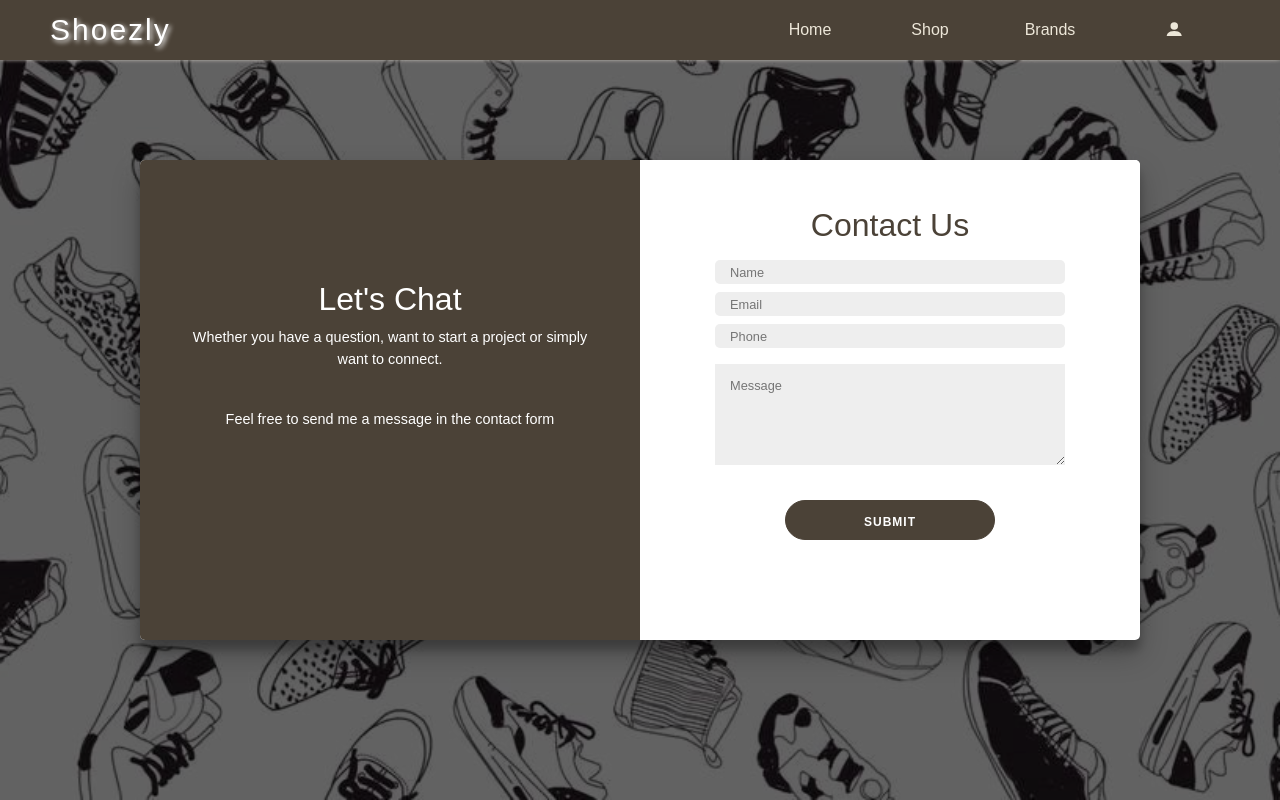
After one commit to Merhii/Shoezly, a PHP site: page /contactus.php in a window 1280 px wide. The commit adds this page. Run offline with PHP 8.4, Linux system fonts and the light colour scheme.

Commit message:
added footer,contact us page, and fixed display bugs

```diff
--- /dev/null
+++ b/contactus.css
@@ -0,0 +1,142 @@
+*{
+  padding: 0;
+  margin: 0;
+  font-family: 'Montserrat', sans-serif;
+}
+#background-img{
+  background-image: url("imgs/shoes.jpg");
+  height: 100vh;
+  position: relative;
+  background-repeat: no-repeat;
+display: flex;
+justify-content: center;
+	align-items: center;
+	flex-direction: column;
+  background-size: cover;
+	background-position: center;
+}
+.overlay {
+  background-color: rgba(0, 0, 0, 0.6);
+  width: 100%;
+  height: 100%;
+  position: absolute;
+  top: 0;
+  left: 0;
+}
+#container {
+	background-color: white;
+	border-radius: 5px;
+  	box-shadow: 0 14px 28px rgba(0,0,0,0.25), 0 10px 10px rgba(0,0,0,0.22);
+	position: relative;
+	overflow: hidden;
+	width: 1000px;
+	max-width: 100%;
+	min-height: 480px;
+  min-width:370px;
+}
+form h2 {
+  font-size:2rem;
+  margin-bottom:1rem;
+}
+.form-container {
+  display:flex;
+}
+
+.left-container {
+  flex:1;
+  height:480px;
+  background-color: #4b4237;
+}
+.right-container {
+  display:flex;
+  flex:1;
+  height:460px;
+  background-color: white;
+  justify-content:center;
+  align-items:center;
+}
+
+.left-container {
+  display:flex;
+  flex:1;
+  height:480px;
+  justify-content:center;
+  align-items:center;
+color:white;
+}
+
+.left-container p {
+  font-size:0.9rem;
+}
+
+.right-inner-container {
+  width:70%;
+  height:80%;
+  text-align:center;
+}
+
+.left-inner-container {
+  height:50%;
+  width:80%;
+  text-align:center;
+  line-height:22px;
+}
+
+ form input, textarea {
+	background-color: #eee;
+	border: none;
+	padding: 12px 15px;
+	margin: 8px 0;
+	width: 100%;
+  font-size:0.8rem;
+}
+
+form input:focus, textarea:focus{
+  outline:1px solid #4b4237;
+}
+
+form h2{
+    color: #4b4237;
+}
+form button {
+	border-radius: 20px;
+	border: 1px solid #4b4237;
+	background-color: #4b4237;
+	color: white;
+	font-size: 12px;
+	font-weight: bold;
+	padding: 12px 45px;
+	letter-spacing: 1px;
+	text-transform: uppercase;
+	transition: transform 80ms ease-in;
+  cursor:pointer;
+}
+
+form button:hover {
+  opacity:0.7;
+}
+@media only screen and (max-width: 600px) {
+  .left-container{
+    display: none;
+  }
+  .lg-view {
+    display:none;
+  }
+}
+
+@media only screen and (min-width: 600px) {
+  .sm-view {
+    display:none;
+  }
+}
+
+form p {
+  text-align:left;
+}
+
+#output{
+  font-family:'Courier New';
+  font-size: medium;
+  margin-top: 5px;
+  text-align: center;
+}
--- /dev/null
+++ b/contactus.js
@@ -0,0 +1,26 @@
+$(document).ready(function () {
+    let name = $("#name");
+    let message = $("#message");
+    let email = $("#email");
+    let output = $("#output");
+    let emailvalid = /^[\w\d._%+-]+@(?:[\w\d-]+\.)+(\w{2,})(,|$)/ ;
+    $("button").on('click', () => {
+        if (name.val().length === 0){
+            output.text("Name should not be empty.");
+            output.css("color", "red");
+        }
+        else if(!emailvalid.test(email.val())) {
+            output.text("Email should be a valid email address.");
+            output.css("color", "red");
+            email.val("");
+        }
+        else if (message.val().length === 0){
+            output.text("Message should not be empty.");
+            output.css("color", "red");
+        }
+        else {
+            output.text("Thank You, your message is received");
+            output.css("color", "green");
+        }
+    })
+});
--- /dev/null
+++ b/contactus.php
@@ -0,0 +1,106 @@
+<!DOCTYPE html>
+<html lang="en">
+<head>
+  <meta charset="UTF-8">
+  <meta name="viewport" content="width=device-width, initial-scale=1.0">
+  <title>Support</title>
+  <link href="https://cdn.jsdelivr.net/npm/bootstrap@5.3.3/dist/css/bootstrap.min.css" rel="stylesheet" integrity="sha384-QWTKZyjpPEjISv5WaRU9OFeRpok6YctnYmDr5pNlyT2bRjXh0JMhjY6hW+ALEwIH" crossorigin="anonymous">
+  <link href="https://fonts.googleapis.com/css?family=Raleway" rel="stylesheet">
+  <meta name="viewport" content="width=device-width, initial-scale=1">
+  <link rel="stylesheet" href="https://cdnjs.cloudflare.com/ajax/libs/font-awesome/5.15.4/css/all.min.css">
+  <link rel="stylesheet" href="nav&footer.css">
+  <link rel="stylesheet" href="contactus.css">
+  <script src="https://ajax.googleapis.com/ajax/libs/jquery/3.7.1/jquery.min.js"></script>
+</head>
+<body>
+<nav class="fadein">
+    <div id="logo">Shoezly</div>
+    <button class="navbar-mobile " type="button" id="menu-trigger">
+      <i class="fas fa-bars"></i>
+    </button>
+    <ul class="navbar-list" id="navbarList">
+      <li><a href="index.php">Home</a></li>
+      <li class="dropdown">
+        <a href="shop.php">Shop </a>
+        <div class="dd">
+          <div id="up_arrow"></div>
+          <ul>
+            <li><a href="#">Men</a></li>
+            <li><a href="#">Women</a></li>
+            <li><a href="#">Children</a></li>
+          </ul>
+        </div>
+      </li>
+      <li><a href="brands.php">Brands</a></li>
+
+
+      <li class="dropdown" id="loginbtn" >
+        <a href="#">
+          <svg xmlns="http://www.w3.org/2000/svg" style="
+            padding-bottom: 5px; margin-bottom:5px;" width="25" height="25" fill="currentColor" class="bi bi-person-fill" viewBox="-3 -3 16 16">
+            <path d="M3 14s-1 0-1-1 1-4 6-4 6 3 6 4-1 1-1 1zm5-6a3 3 0 1 0 0-6 3 3 0 0 0 0 6"/>
+          </svg>
+        </a>
+        <!-- <div class="dd">
+          <div id="u_a_c"><div id="up_arrow"></div></div>
+          <ul>
+            <li><a href="#">Log In</a></li>
+            <li><a href="#">Sign Up</a></li>
+          </ul>
+        </div> -->
+      </li>
+
+
+
+    <?php
+
+
+if(isset($_SESSION['User'])) {
+  echo '  <li id="logintxt" class="text-center d-flex justify-content-center"></li>';
+    $userName = $_SESSION['User'];
+    echo '<script>
+            $(document).ready(function() {
+                $.get("welcome.php", function(data) {
+                    $("#logintxt").text("Welcome Back ' . $userName . '");
+                    console.log("hello");
+                });
+            });
+          </script>';
+}
+?>
+ </ul>
+  </nav>
+  <div id="background-img">
+    <div class="overlay"></div>
+    <div id="container" class="fadein">
+        <div class="form-container">
+          <div class="left-container">
+            <div class="left-inner-container">
+            <h2>Let's Chat</h2>
+            <p>Whether you have a question, want to start a project or simply want to connect.</p>
+              <br>
+              <p>Feel free to send me a message in the contact form</p>
+          </div>
+            </div>
+          <div class="right-container">
+            <div class="right-inner-container">
+              <form action="#">
+                  <h2 class="lg-view">Contact Us</h2>
+            <h2 class="sm-view">Let's Chat</h2>
+
+                <input type="text" id="name" placeholder="Name" required  />
+            <input type="email" id="email" placeholder="Email" required />
+                  <input type="phone" placeholder="Phone" required />
+                <textarea rows="4" id="message" placeholder="Message" required></textarea>
+                  <button>Submit</button>
+                  <p id="output"></p>
+              </form>
+            </div>
+          </div>
+        </div>
+      </div>
+  </div>
+  <script src="nav&signin.js"></script>
+  <script src="contactus.js"></script>
+</body>
+</html>
--- a/login.php
+++ b/login.php
@@ -1,6 +1,6 @@
 <?php
 include 'config.php';
-                session_start();
+session_start();
 
 if(isset($_POST['loginbtn']))
 {
--- a/nav&footer.css
+++ b/nav&footer.css
@@ -1,3 +1,14 @@
+.fadein {
+  animation: fadeIn cubic-bezier(1, 0, 1, 1) 1.5s forwards;
+}
+@keyframes fadeIn {
+  0% {
+    opacity: 0;
+  }
+  100% {
+    opacity: 1;
+  }
+}
 /* navbar */
 nav {
     position: fixed;
@@ -37,8 +48,9 @@ nav {
   }
   nav > ul > li > a {
     position: relative;
-    margin: 0 20px;
+   display:block;
     color: #ede7d9;
+ width: 100%;
   }
   nav > ul > li:hover {
     border-bottom: 2px solid #ede7d9;
@@ -88,6 +100,7 @@ nav {
   nav > ul > li > div > ul > li > a {
     padding: 5px;
     color: black;
+
   }
   /* Hamburger Menu Styles */
 
@@ -238,6 +251,7 @@ nav {
     .navbar-mobile {
       display: block;
       padding-right: 5%;
+      translate: 0px -10px;
 
     }
     #up_arrow{
@@ -245,11 +259,144 @@ nav {
     }
   }
   /* footer */
-  .footerFont {
-    font-family: sans-serif;
-    font-size: 12px;
+  .site-footer
+{
+  background-color:#26272b;
+  padding:45px 0 20px;
+  font-size:15px;
+  line-height:24px;
+  color:#737373;
+}
+.site-footer hr
+{
+  border-top-color:#bbb;
+  opacity:0.5
+}
+.site-footer hr.small
+{
+  margin:20px 0
+}
+.site-footer h6
+{
+  color:#fff;
+  font-size:16px;
+  text-transform:uppercase;
+  margin-top:5px;
+  letter-spacing:2px
+}
+
+
+.footer-links
+{
+  padding-left:0;
+  list-style:none
+}
+.footer-links li
+{
+  display:block
+}
+
+
+.footer-links.inline li
+{
+  display:inline-block
+}
+.footer-links li a{
+  color: #737373;
+}
+.footer-links li a:hover{
+  color: blue;
+  transition: 0.7s;
+}
+.site-footer .social-icons
+{
+  text-align:right
+}
+
+.copyright-text
+{
+  margin:0
+}
+@media (max-width:991px)
+{
+  .site-footer [class^=col-]
+  {
+    margin-bottom:30px
   }
-  .footerLinks {
-    color: white;
-    text-decoration: underline;
+}
+@media (max-width:767px)
+{
+  .site-footer
+  {
+    padding-bottom:0
   }
+  .site-footer .copyright-text,.site-footer .social-icons
+  {
+    text-align:center
+  }
+}
+.social-icons
+{
+  padding-left:0;
+  margin-bottom:0;
+  list-style:none
+}
+.social-icons li
+{
+  display:inline-block;
+  margin-bottom:4px
+}
+.social-icons li.title
+{
+  margin-right:15px;
+  text-transform:uppercase;
+  color:#96a2b2;
+  font-weight:700;
+  font-size:13px
+}
+.social-icons a{
+
+
+  font-size:16px;
+  display:inline-block;
+
+  text-align:center;
+  margin-right:8px;
+  border-radius:100%;
+  -webkit-transition:all .2s linear;
+  -o-transition:all .2s linear;
+  transition:all .2s linear
+}
+
+.social-icons.size-sm a
+{
+  line-height:34px;
+  height:34px;
+  width:34px;
+  font-size:14px
+}
+.social-icons a.facebook:hover
+{
+  background-color:#3b5998
+}
+.social-icons a.twitter:hover
+{
+  background-color:#00aced
+}
+.social-icons a.linkedin:hover
+{
+  background-color:#007bb6
+}
+.social-icons a.dribbble:hover
+{
+  background-color:#ea4c89
+}
+@media (max-width:767px)
+{
+  .social-icons li.title
+  {
+    display:block;
+    margin-right:0;
+    font-weight:600
+  }
+}
--- /dev/null
+++ b/nav&signin.js
@@ -0,0 +1,17 @@
+$(document).ready(function() {
+    // hamburgur menu
+    $("#menu-trigger").click(function() {
+      $("#navbarList").toggleClass("active");
+    });
+    $(".logsign").hide();
+    $(".modallogsign").hide();
+    $("#loginbtn").click(function(){
+      console.log("clicked")
+      $(".logsign").toggle();
+      $(".modallogsign").toggle();
+    })
+    $(".dropdown > a").click(function(event) {
+      event.preventDefault();
+      $(this).parent().toggleClass("active");
+    });
+  });
```
Also changed, not shown: index.css (+2 -11 lines), index.js (renamed from main.js, +0 -13 lines), index.php (+63 -74 lines), imgs/shoes.jpg (added).
